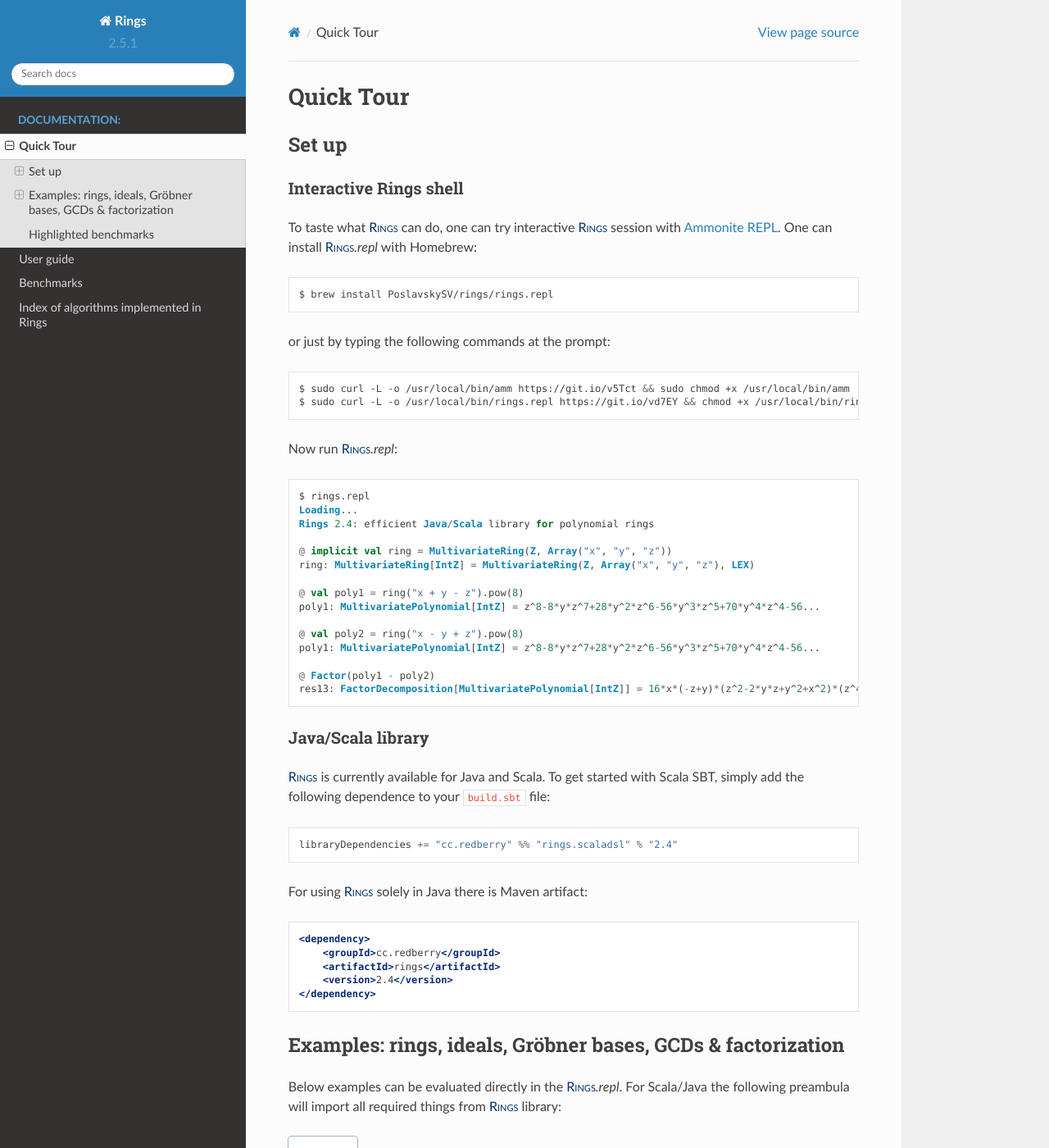
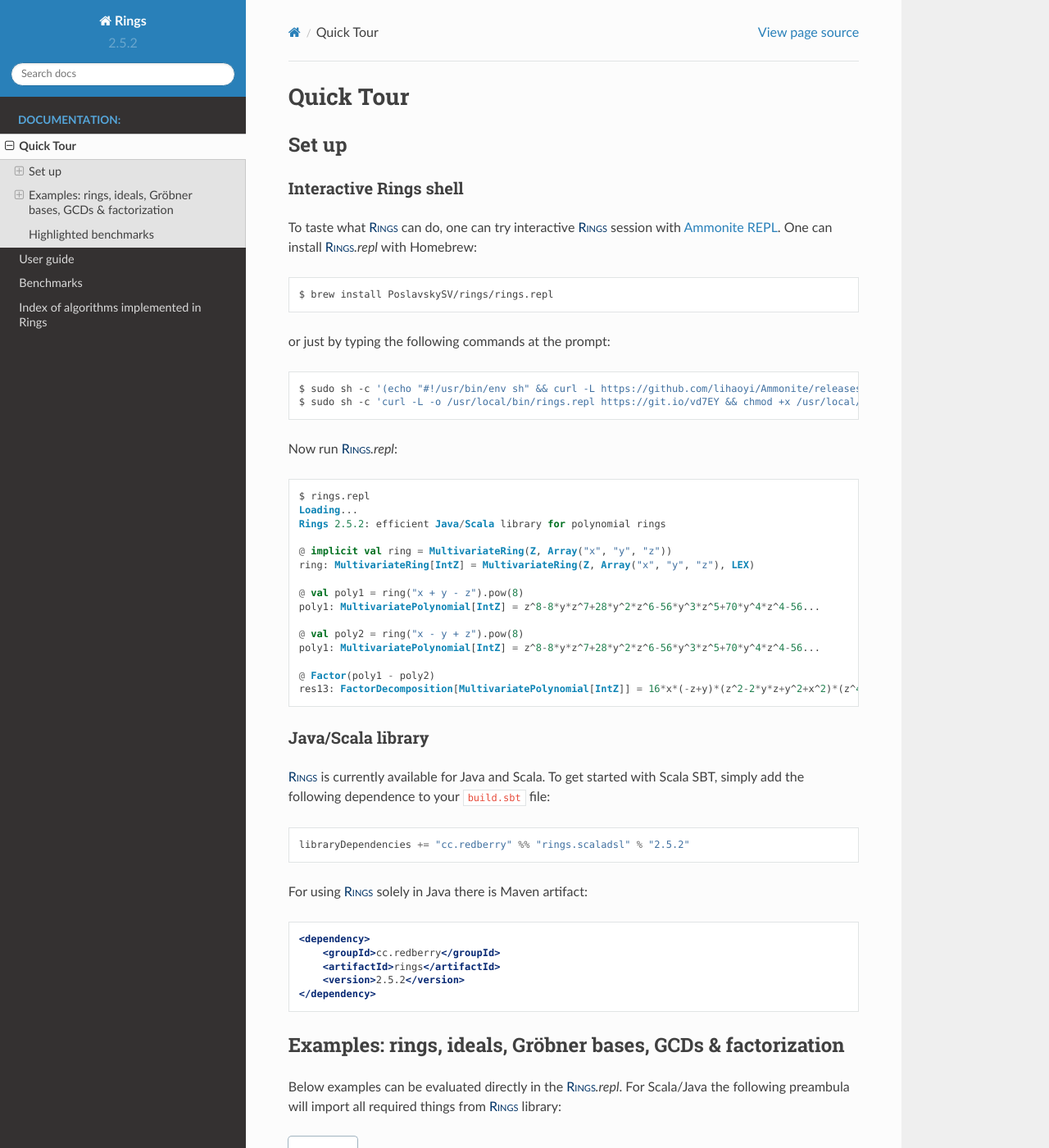
Before and after one commit to PoslavskySV/rings, a Sphinx documentation site: the page built from doc/quickstart.rst, in a window 1280 px wide and 1400 px high. Shown: the whole window at 82% size. Built offline with Sphinx 7.4.7 and the Read the Docs theme 2.0.0, drawn with Linux system fonts in a browser that asks for light colours; comment, search, counter and statistics services are not loaded.

```diff
--- a/doc/conf.py
+++ b/doc/conf.py
@@ -79,9 +79,9 @@ author = u'Stanislav Poslavsky'
 # built documents.
 #
 # The short X.Y version.
-version = '2.5.1'
+version = '2.5.2'
 # The full version, including alpha/beta/rc tags.
-release = '2.5.1'
+release = '2.5.2'
 
 # The language for content autogenerated by Sphinx. Refer to documentation
 # for a list of supported languages.
--- a/doc/quickstart.rst
+++ b/doc/quickstart.rst
@@ -32,8 +32,8 @@ or just by typing the following commands at the prompt:
 
 .. code-block:: bash
 
-	$ sudo curl -L -o /usr/local/bin/amm https://git.io/v5Tct && sudo chmod +x /usr/local/bin/amm
-	$ sudo curl -L -o /usr/local/bin/rings.repl https://git.io/vd7EY && chmod +x /usr/local/bin/rings.repl
+	$ sudo sh -c '(echo "#!/usr/bin/env sh" && curl -L https://github.com/lihaoyi/Ammonite/releases/download/1.1.2/2.12-1.1.2) > /usr/local/bin/amm && chmod +x /usr/local/bin/amm'
+	$ sudo sh -c 'curl -L -o /usr/local/bin/rings.repl https://git.io/vd7EY && chmod +x /usr/local/bin/rings.repl'
 
 Now run |Rings|\ *.repl*:
 
@@ -41,7 +41,7 @@ Now run |Rings|\ *.repl*:
 
 	$ rings.repl
 	Loading...
-	Rings 2.4: efficient Java/Scala library for polynomial rings
+	Rings 2.5.2: efficient Java/Scala library for polynomial rings
 
 	@ implicit val ring = MultivariateRing(Z, Array("x", "y", "z"))
 	ring: MultivariateRing[IntZ] = MultivariateRing(Z, Array("x", "y", "z"), LEX)
@@ -64,7 +64,7 @@ Java/Scala library
 
 .. code-block:: scala
 
-	libraryDependencies += "cc.redberry" %% "rings.scaladsl" % "2.4"
+	libraryDependencies += "cc.redberry" %% "rings.scaladsl" % "2.5.2"
 
 For using |Rings| solely in Java there is Maven artifact:
 
@@ -73,7 +73,7 @@ For using |Rings| solely in Java there is Maven artifact:
 	<dependency>
 	    <groupId>cc.redberry</groupId>
 	    <artifactId>rings</artifactId>
-	    <version>2.4</version>
+	    <version>2.5.2</version>
 	</dependency>
 
 
```
Also changed, not shown: README.md (+5 -5 lines), 3 other files.
